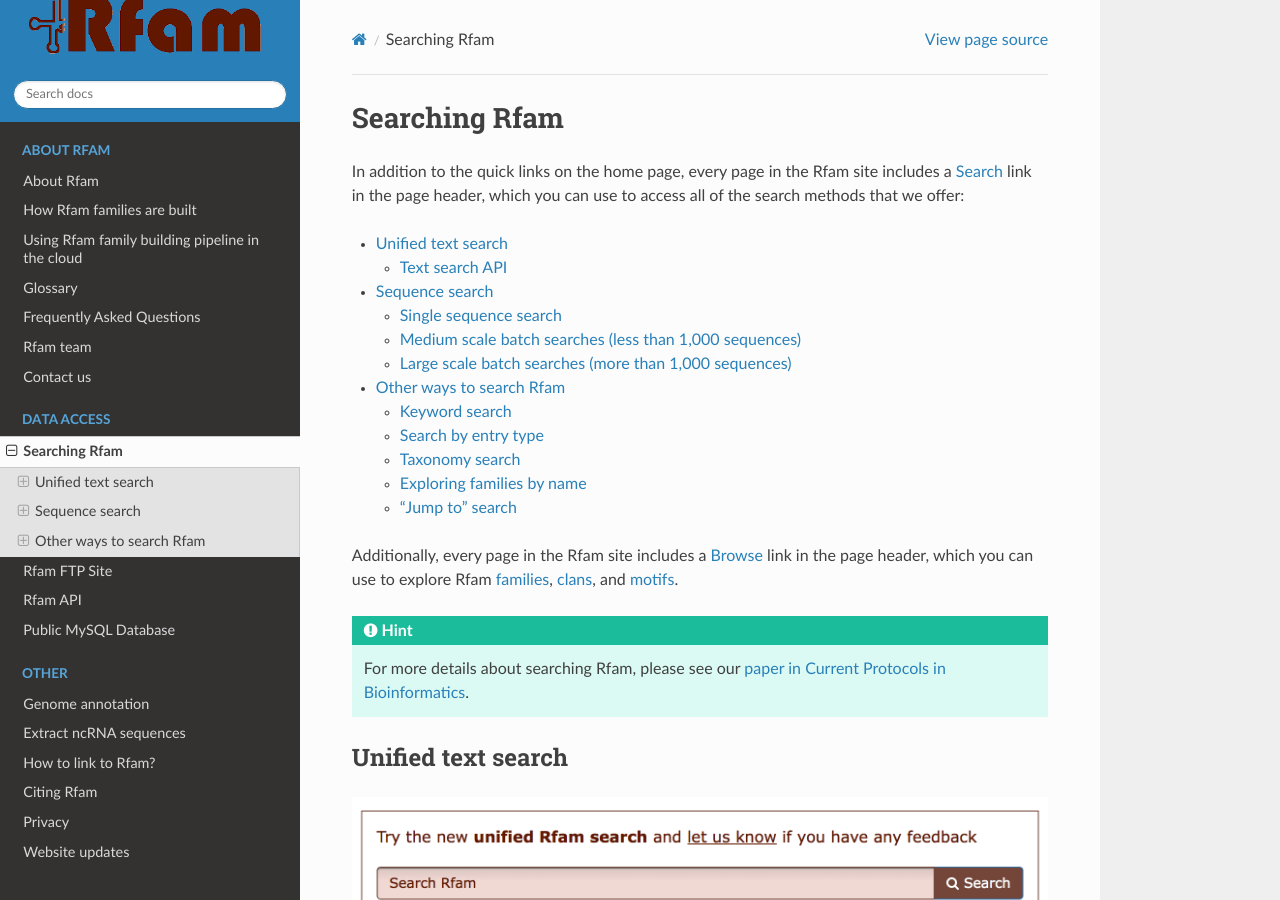
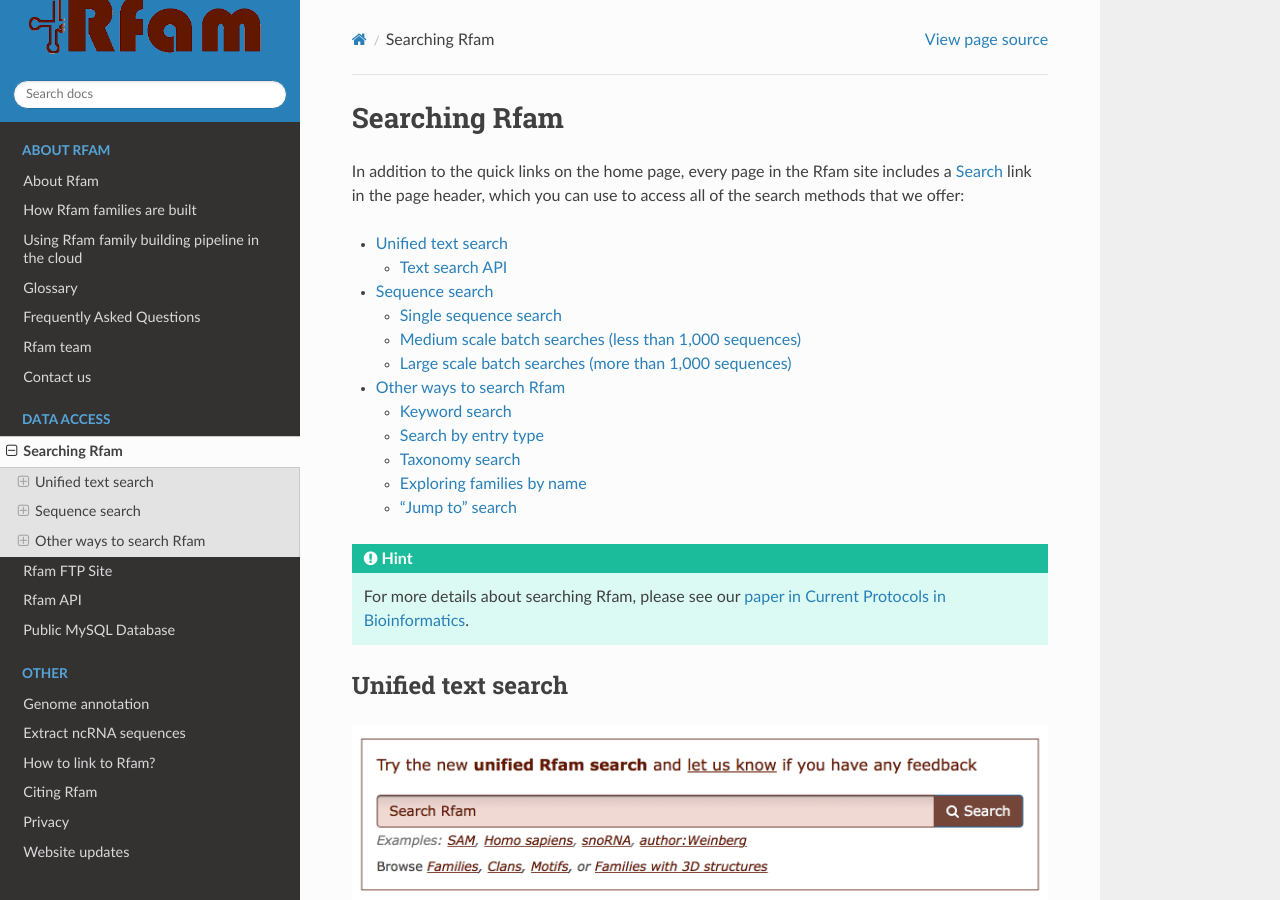
Before and after one commit to Rfam/rfam-docs, a Sphinx documentation site: the page built from docs/source/searching-rfam.rst, in a window 1280 px wide and 900 px high. Built offline with Sphinx 7.4.7 and the Read the Docs theme 2.0.0, drawn with Linux system fonts in a browser that asks for light colours.

Commit message:
Prevent sphinx warnings

```diff
--- a/docs/source/searching-rfam.rst
+++ b/docs/source/searching-rfam.rst
@@ -7,12 +7,6 @@
 
 .. contents::
   :local:
-
-Additionally, every page in the Rfam site includes a `Browse <http://rfam.org/browse>`_ link in
-the page header, which you can use to explore Rfam
-`families <http://rfam.org/families>`_,
-`clans <http://rfam.org/clans>`_,
-and `motifs <http://rfam.org/motifs>`_.
 
 .. HINT::
   For more details about searching Rfam, please see our `paper in Current Protocols in Bioinformatics <https://www.ncbi.nlm.nih.gov/pmc/articles/PMC6754622>`_.
@@ -54,9 +48,7 @@
 that can be used to access the Rfam data programmatically in addition to the :ref:`api:Rfam API`.
 
 Here is an example query that retrieves riboswitch families as well as their descriptions
-and the number of sequences in seed alignments:
-
-.. code-block:: url
+and the number of sequences in seed alignments::
 
     https://www.ebi.ac.uk/ebisearch/ws/rest/rfam?query=riboswitch&format=json&fields=num_seed,description
 
```
